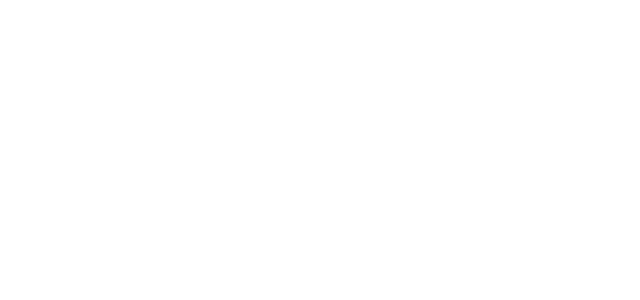
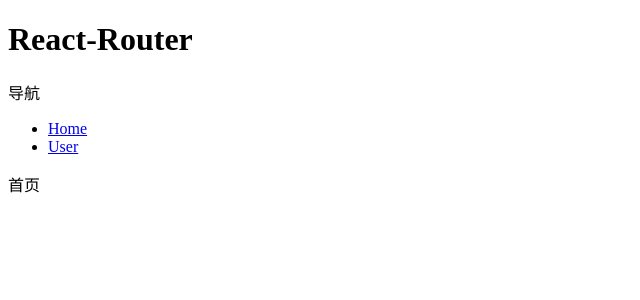
Before and after one commit to qiaozhididi/react-router, a React (Create React App) app: page /app3/ in a window 1280 px wide. Shown: the top 300 px of the page, without its empty margins (0-640 px from the left). Built offline with nearby package versions, Linux system fonts and the light colour scheme.

Commit message:
createRoutesFromElements 使用  v6.4更新

```diff
--- a/src/App.js
+++ b/src/App.js
@@ -4,18 +4,18 @@
 import Home from "./OldRouter/Home";
 import About from "./OldRouter/About";
 import NavComponent from "./OldRouter/NavComponent";
-import router from "./router/index";
+import router from "./RouteStyle/index";
 function App() {
   return (
     <div className="App">
       {/* 老版本 */}
-      <HashRouter basename="app">
+      {/* <HashRouter basename="app">
         <NavComponent />
         <Routes path="/" element={<Container />}>
           <Route index element={<Home />} />
           <Route path="/about" element={<About />} />
         </Routes>
-      </HashRouter>
+      </HashRouter> */}
 
       {/* 新版本 */}
       <RouterProvider router={router}></RouterProvider>
--- /dev/null
+++ b/src/RouteStyle/index.jsx
@@ -0,0 +1,20 @@
+import {
+  createBrowserRouter,
+  createRoutesFromElements,
+  Route,
+} from "react-router-dom";
+import ContainerView from "../views/ContainerView";
+import HomeView from "../views/HomeView";
+import UserView from "../views/UserView";
+
+const routes = createRoutesFromElements(
+  <Route path="/" element={<ContainerView />}>
+    <Route index element={<HomeView />}></Route>
+    <Route path="/user" element={<UserView />}></Route>
+  </Route>
+);
+const router = createBrowserRouter(routes, {
+  basename: "/app3",
+});
+
+export default router;
```
Also changed, not shown: 1 other file (tests, documents, lock files or other folders).
